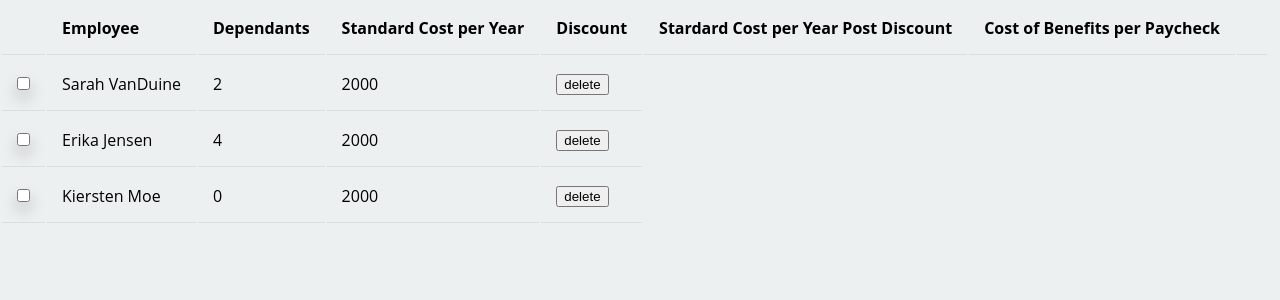
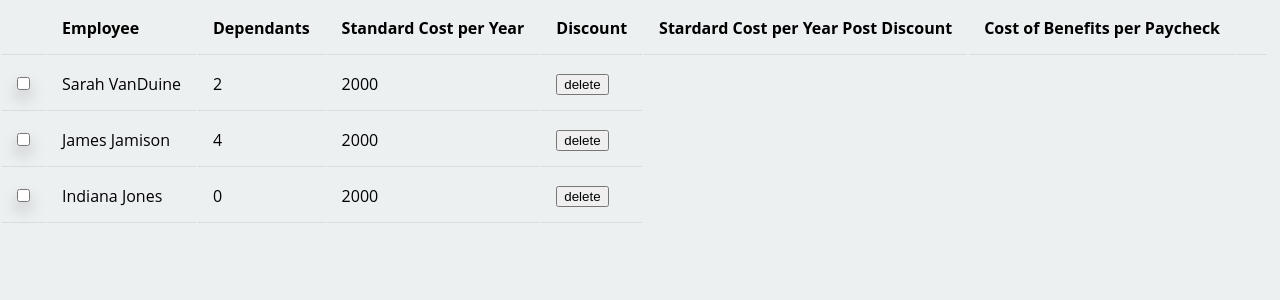
Before and after one commit to s3vanduine/ReactApplication, a React (Create React App) app: page / in a window 1280 px wide. Shown: the top 300 px of the page. Built offline with nearby package versions, Linux system fonts and the light colour scheme; the HTML template or start-up script is replaced by a standard one.

Commit message:
Saving progress

```diff
--- a/src/App.js
+++ b/src/App.js
@@ -13,15 +13,15 @@ class App extends React.Component {
       },
       {
         id: 2,
-        firstName: 'Erika',
-        lastName: 'Jensen',
+        firstName: 'James',
+        lastName: 'Jamison',
         numOfDependants: 4,
         payCheck: 2000
       },
       {
         id: 3,
-        firstName: 'Kiersten',
-        lastName: 'Moe',
+        firstName: 'Indiana',
+        lastName: 'Jones',
         numOfDependants: 0,
         payCheck: 2000
       }
```
